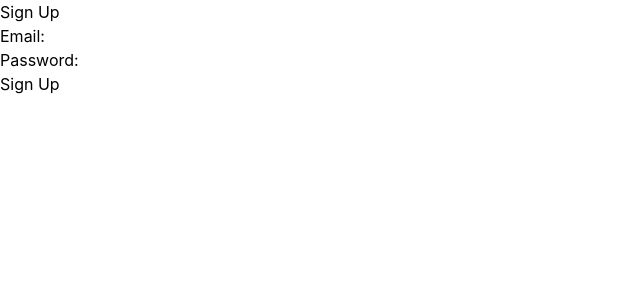
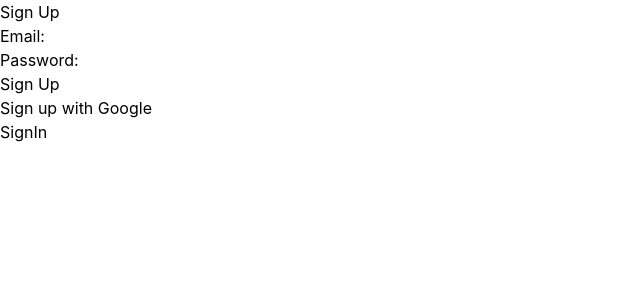
Before and after one commit to ritikraj2425/for-5_frontend, a Next.js app: page /Pages/signup in a window 1280 px wide. Shown: the top 300 px of the page, without its empty margins (0-640 px from the left). Built offline with nearby package versions, Linux system fonts and the light colour scheme.

Commit message:
firebase added 2

```diff
--- a/package.json
+++ b/package.json
@@ -9,6 +9,7 @@
     "lint": "next lint"
   },
   "dependencies": {
+    "@tabler/icons-react": "^3.16.0",
     "firebase": "^10.13.1",
     "firebase-admin": "^12.4.0",
     "next": "14.2.8",
--- a/src/app/Pages/signup/page.jsx
+++ b/src/app/Pages/signup/page.jsx
@@ -1,27 +1,57 @@
 "use client";
-import { useState } from 'react';
+import { useState, useEffect } from 'react';
 import { useRouter } from 'next/navigation';
 import { toast } from 'react-toastify';
 import 'react-toastify/dist/ReactToastify.css';
-import { createUserWithEmailAndPassword } from 'firebase/auth';
-import { auth } from '@/app/lib/fireBaseConfig';
+import { createUserWithEmailAndPassword, signInWithPopup } from 'firebase/auth';
+import { auth, provider } from '@/app/lib/fireBaseConfig';
 
 export default function Signup() {
     const [email, setEmail] = useState('');
     const [password, setPassword] = useState('');
     const router = useRouter();
 
+
+
+
+    const handleGoogle = (e) => {
+        e.preventDefault();
+        console.log("Attempting Google sign-in...");
+        signInWithPopup(auth, provider)
+            .then((data) => {
+                console.log("User signed in:", data.user.email);
+                localStorage.setItem("email", data.user.email);
+                toast.success("Sign-in successful! Redirecting...", {
+                    position: "top-center",
+                    autoClose: 1500,
+                });
+                router.push("/");
+            })
+            .catch((error) => {
+                console.error("Error during sign-in:", error);
+                toast.error("Error during Google sign-in: " + error.message, {
+                    position: "top-center",
+                    autoClose: 1500,
+                });
+            });
+    };
+
+
     const handleSignup = async (e) => {
         e.preventDefault();
         try {
             await createUserWithEmailAndPassword(auth, email, password);
             localStorage.setItem('email', email);
-            router.push('/'); // Redirect to home after sign-up
+            router.push('/');
         } catch (error) {
             console.error('Error during sign-up:', error);
             toast.error('Error during sign-up.');
         }
     };
+
+    const handleSignIn = () => {
+        router.push('/Pages/Login')
+    }
 
     return (
         <div>
@@ -47,7 +77,9 @@
                         required
                     />
                 </div>
-                <button type="submit">Sign Up</button>
+                <button type="submit">Sign Up</button><br></br>
+                <button onClick={handleGoogle}>Sign up with Google</button><br></br>
+                <button onClick={handleSignIn}>SignIn</button>
             </form>
         </div>
     );
--- a/src/app/page.js
+++ b/src/app/page.js
@@ -11,7 +11,7 @@
         try {
             await signOut(auth);
             localStorage.removeItem('email');
-            router.push('/Pages/Login'); // Redirect to login page after sign-out
+            router.push('/Pages/Login');
         } catch (error) {
             console.error('Error during sign-out:', error);
         }
```
Also changed, not shown: src/app/Pages/Login/page.jsx (+5 -5 lines), 1 other file (tests, documents, lock files or other folders).
